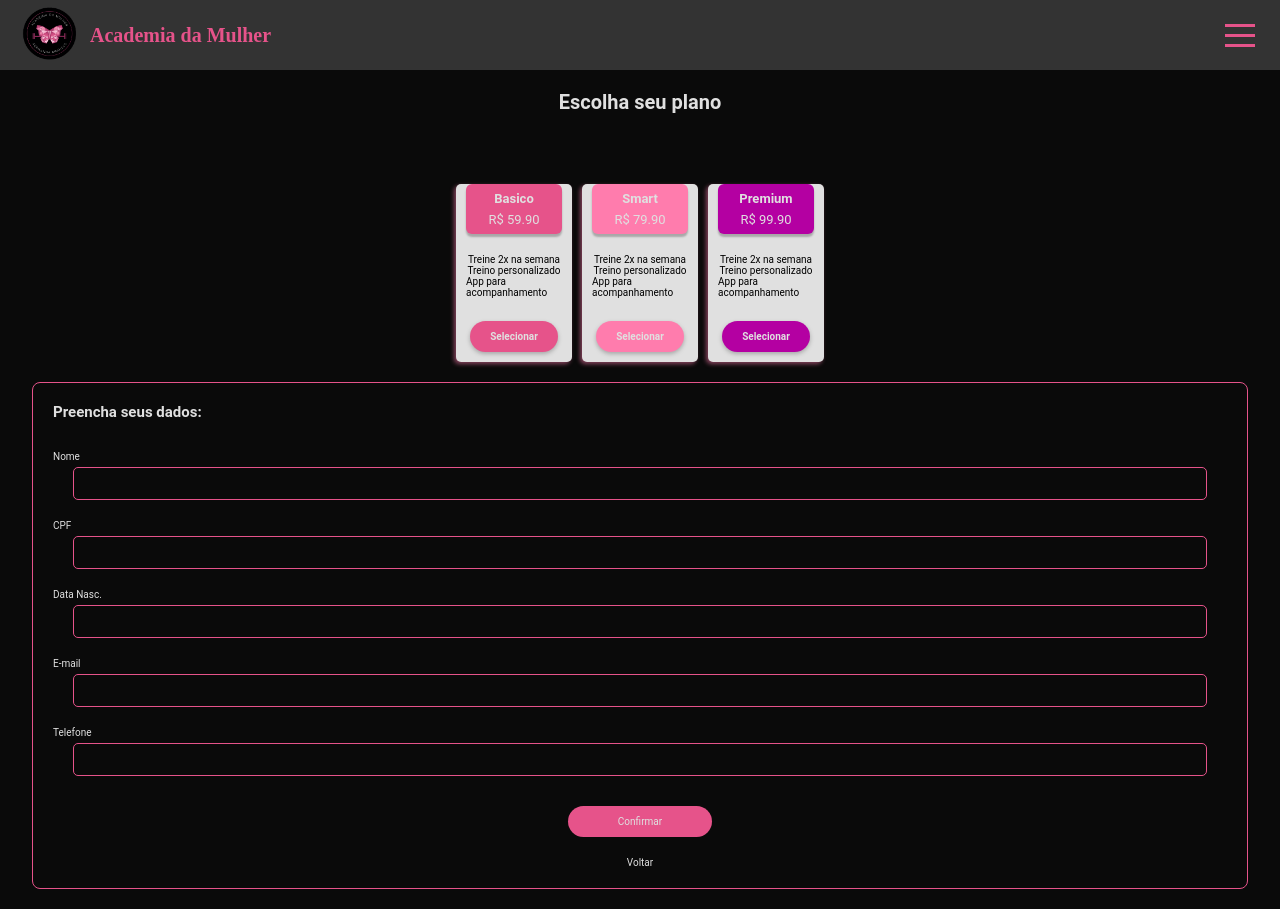
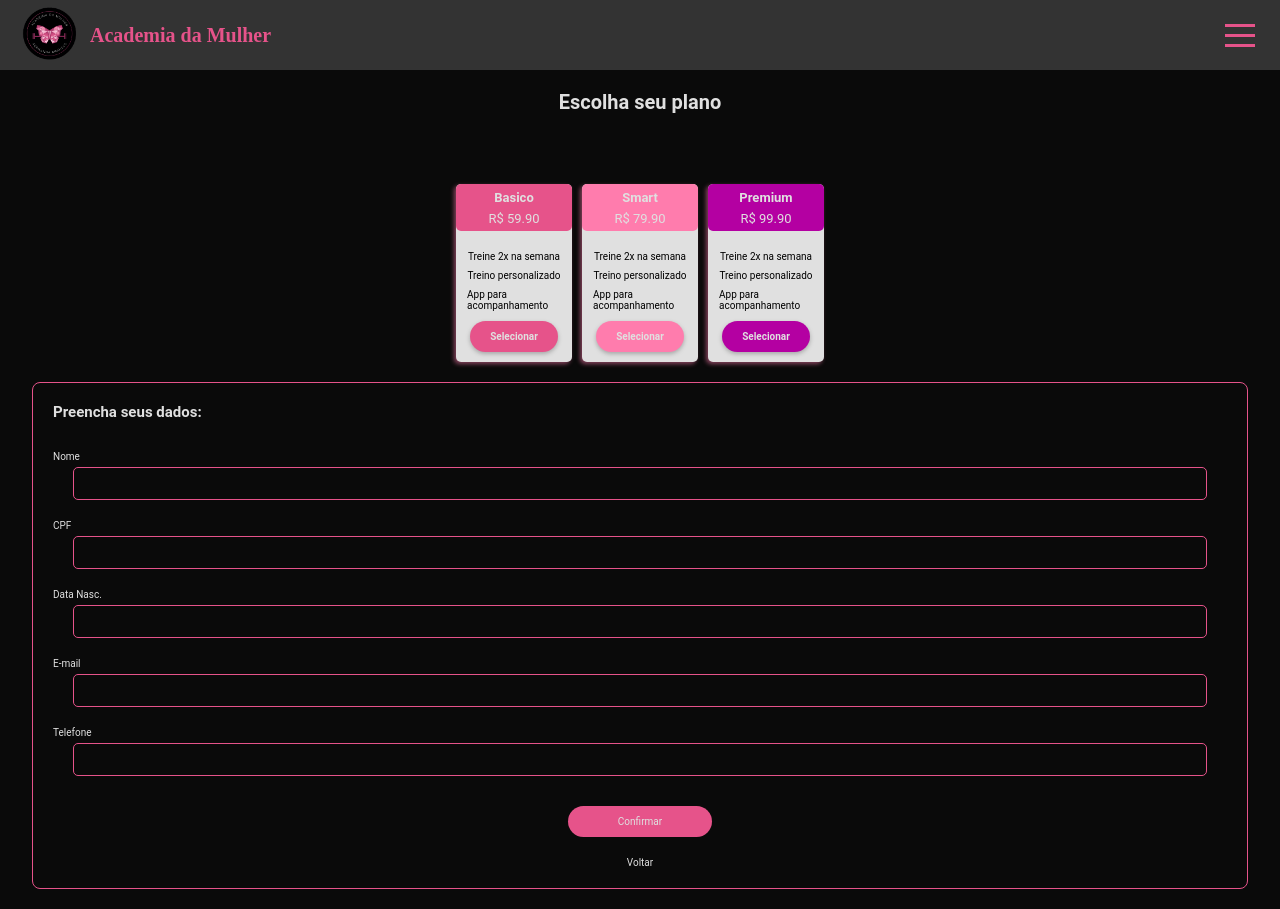
Before and after one commit to paulolima1212/gym-woman, a React (Vite) app: page /subscribe in a window 1280 px wide. Built offline with nearby package versions, Linux system fonts and the light colour scheme; a web font is replaced by a local one.

Commit message:
style: change style header card

```diff
--- a/src/pages/subscribe/cards/styles.ts
+++ b/src/pages/subscribe/cards/styles.ts
@@ -10,7 +10,6 @@ export const CardContainer = styled('div', {
   color: '$black',
   borderRadius: '5px',
   filter: 'drop-shadow(-2px 2px 2px rgba(255, 124, 173, 0.5))',
-  padding: '0 1rem',
 })
 
 export const HeaderCard = styled('div', {
@@ -19,10 +18,9 @@ export const HeaderCard = styled('div', {
   height: '5rem',
   justifyContent: 'center',
   alignItems: 'center',
-  borderRadius: '6px',
+  borderRadius: '5px',
   gap: '0.6rem',
   color: '$gray-100',
-  boxShadow: '0px 3px 2px rgba(0, 0, 0, 0.25)',
 
   variants: {
     plan: {
@@ -38,8 +36,9 @@ export const HeaderCard = styled('div', {
     },
     selected: {
       true: {
-        width: '95%',
+        width: '85%',
         marginTop: '-2.5rem',
+        boxShadow: '0px 3px 2px rgba(0, 0, 0, 0.25)',
       },
       false: {
         width: '100%',
@@ -67,6 +66,13 @@ export const ListPlan = styled('ul', {
   width: '100%',
   alignItems: 'center',
   marginTop: '2rem',
+  padding: '0 1.1rem',
+  gap: '0.8rem',
+  marginBottom: '1rem',
+
+  li: {
+    textAlign: 'left',
+  },
 })
 
 export const Button = styled('button', {
```
